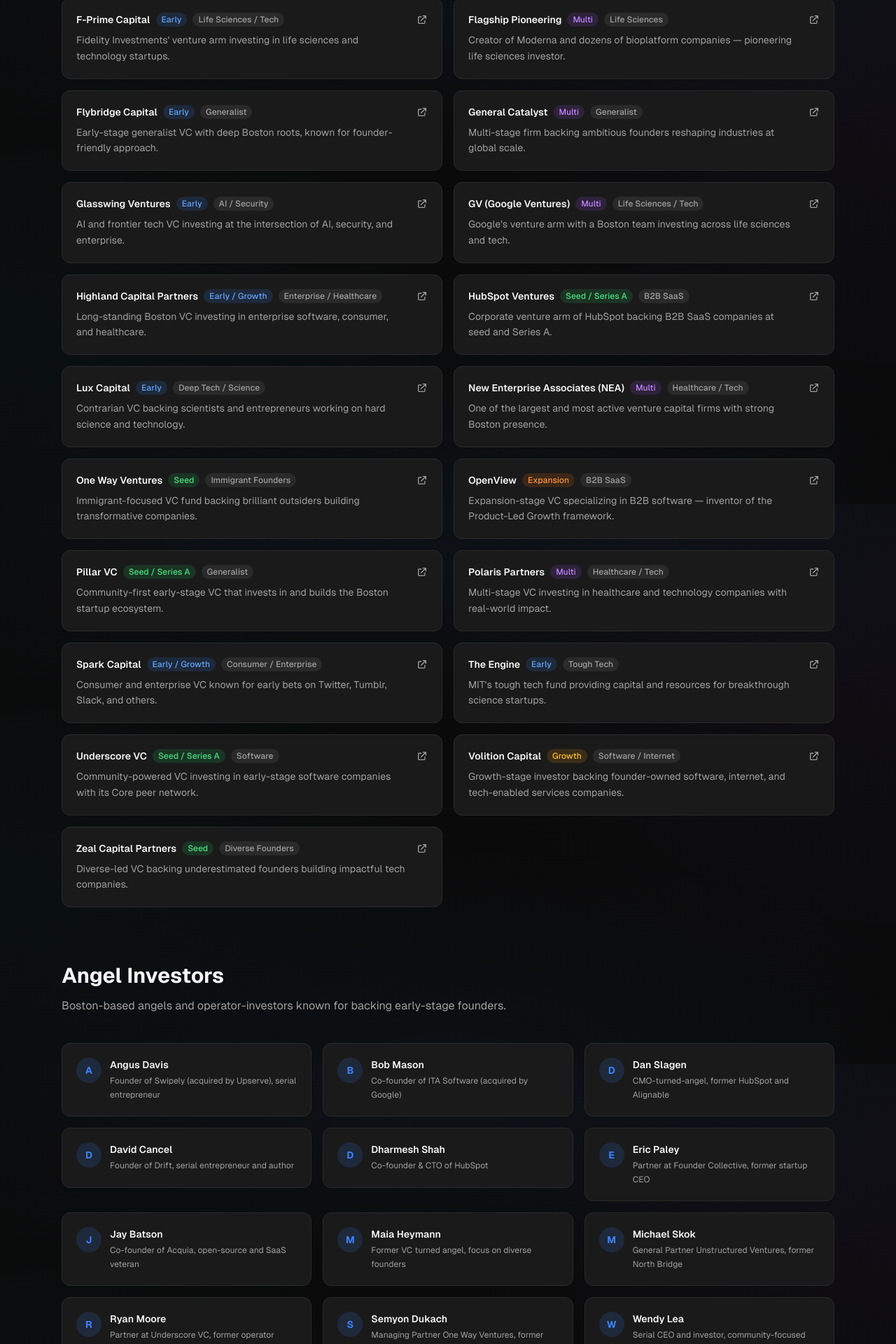
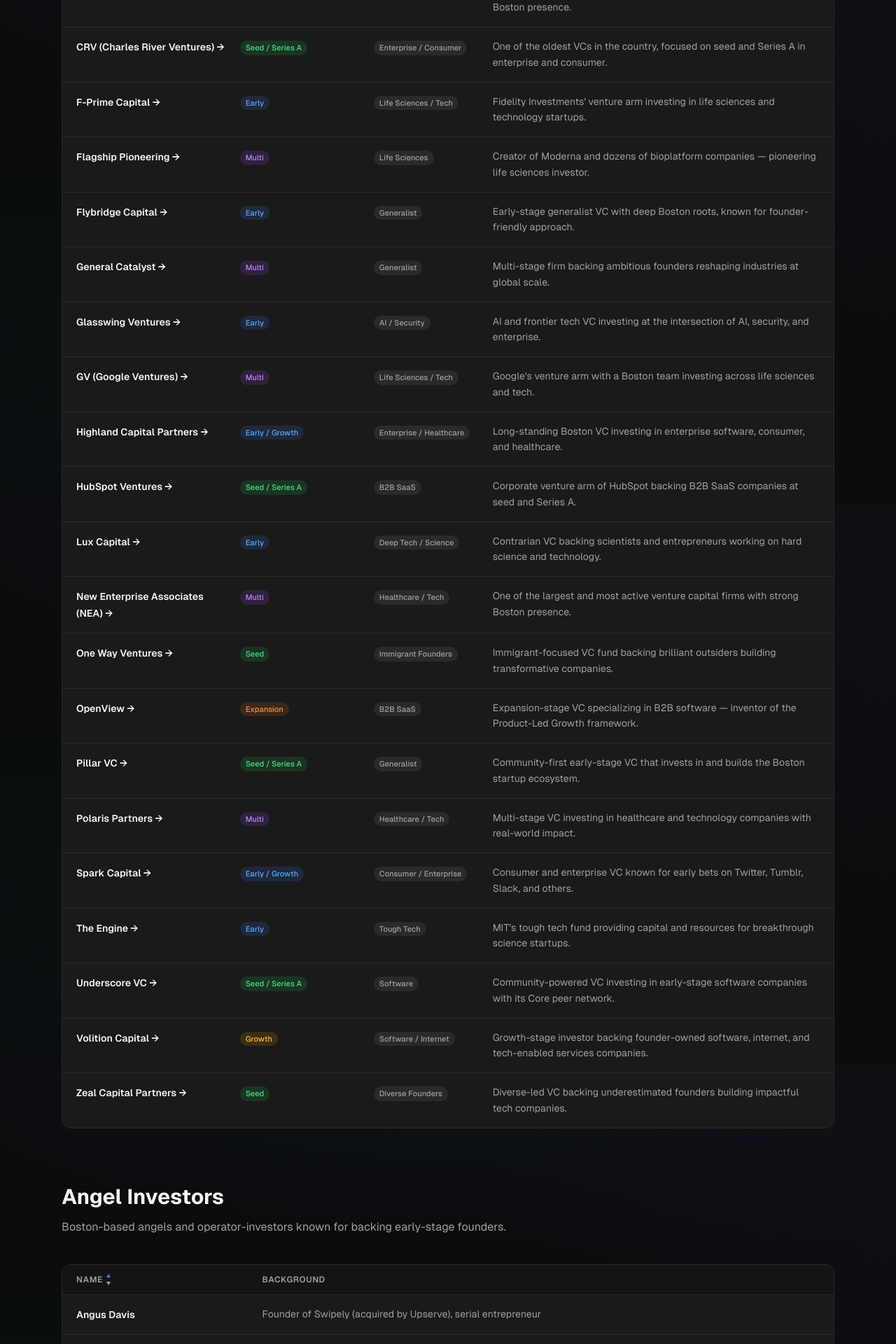
Before and after one commit to bkatz3/BostonTechScene, a Next.js app: page /vcs in a window 1280 px wide. Shown: the part 880-2800 px from the top of the page at 70% size. Built offline with nearby package versions, Linux system fonts and the light colour scheme.

Commit message:
more frontend updates + cta link update

```diff
--- a/app/vcs/page.tsx
+++ b/app/vcs/page.tsx
@@ -1,22 +1,14 @@
 import type { Metadata } from "next";
 import SectionHeader from "@/components/SectionHeader";
 import FadeIn from "@/components/FadeIn";
+import VCFirmsTable from "@/components/VCFirmsTable";
+import AngelsTable from "@/components/AngelsTable";
 import { vcFirms, angels } from "@/data/vcs";
 
 export const metadata: Metadata = {
   title: "VCs & Investors",
   description:
     "Boston-based venture capital firms and angel investors actively funding early-stage startups.",
-};
-
-const stageColors: Record<string, string> = {
-  "Seed": "bg-green-500/15 text-green-400",
-  "Seed / Series A": "bg-green-500/15 text-green-400",
-  "Early": "bg-blue-500/15 text-blue-400",
-  "Early / Growth": "bg-blue-500/15 text-blue-400",
-  "Multi": "bg-purple-500/15 text-purple-400",
-  "Expansion": "bg-orange-500/15 text-orange-400",
-  "Growth": "bg-amber-500/15 text-amber-400",
 };
 
 export default function VCsPage() {
@@ -46,38 +38,7 @@
             subtitle="Boston-based and Boston-active VC firms, from seed through growth stage."
           />
         </FadeIn>
-        <div className="grid sm:grid-cols-2 gap-4">
-          {vcFirms.map((firm, i) => (
-            <FadeIn key={firm.name} delay={i * 40}>
-              <a
-                href={firm.url}
-                target="_blank"
-                rel="noopener noreferrer"
-                className="flex items-start gap-4 bg-surface border border-[#2a2a2a] rounded-xl p-5 card-hover"
-              >
-                <div className="flex-1 min-w-0">
-                  <div className="flex items-center gap-2 flex-wrap mb-2">
-                    <span className="text-text-primary font-semibold text-sm">{firm.name}</span>
-                    {firm.stage && (
-                      <span className={`text-xs px-2 py-0.5 rounded-full font-medium ${stageColors[firm.stage] ?? "bg-slate-500/15 text-slate-400"}`}>
-                        {firm.stage}
-                      </span>
-                    )}
-                    {firm.focus && (
-                      <span className="text-xs px-2 py-0.5 rounded-full font-medium bg-[#2a2a2a] text-text-secondary">
-                        {firm.focus}
-                      </span>
-                    )}
-                  </div>
-                  <p className="text-text-secondary text-sm leading-relaxed">{firm.description}</p>
-                </div>
-                <svg className="w-4 h-4 text-text-secondary shrink-0 mt-0.5" fill="none" viewBox="0 0 24 24" stroke="currentColor">
-                  <path strokeLinecap="round" strokeLinejoin="round" strokeWidth={2} d="M10 6H6a2 2 0 00-2 2v10a2 2 0 002 2h10a2 2 0 002-2v-4M14 4h6m0 0v6m0-6L10 14" />
-                </svg>
-              </a>
-            </FadeIn>
-          ))}
-        </div>
+        <VCFirmsTable firms={vcFirms} />
       </section>
 
       {/* Angels */}
@@ -88,34 +49,7 @@
             subtitle="Boston-based angels and operator-investors known for backing early-stage founders."
           />
         </FadeIn>
-        <div className="grid sm:grid-cols-2 lg:grid-cols-3 gap-4">
-          {angels.map((angel, i) => (
-            <FadeIn key={angel.name} delay={i * 50}>
-              <div className="bg-surface border border-[#2a2a2a] rounded-xl p-5 card-hover">
-                <div className="flex items-start gap-3">
-                  <div className="w-9 h-9 rounded-full bg-accent/15 flex items-center justify-center text-accent text-sm font-bold shrink-0">
-                    {angel.name.charAt(0)}
-                  </div>
-                  <div>
-                    {angel.url ? (
-                      <a
-                        href={angel.url}
-                        target="_blank"
-                        rel="noopener noreferrer"
-                        className="text-text-primary font-semibold text-sm hover:text-accent transition-colors"
-                      >
-                        {angel.name}
-                      </a>
-                    ) : (
-                      <p className="text-text-primary font-semibold text-sm">{angel.name}</p>
-                    )}
-                    <p className="text-text-secondary text-xs mt-1 leading-relaxed">{angel.background}</p>
-                  </div>
-                </div>
-              </div>
-            </FadeIn>
-          ))}
-        </div>
+        <AngelsTable angels={angels} />
       </section>
 
       {/* Tips */}
--- /dev/null
+++ b/components/AngelsTable.tsx
@@ -0,0 +1,38 @@
+"use client";
+
+import DataTable, { Column } from "@/components/DataTable";
+import type { Angel } from "@/data/types";
+
+const columns: Column<Angel>[] = [
+  {
+    key: "name",
+    label: "Name",
+    width: "w-[25%]",
+    sortable: true,
+    sortValue: (a) => a.name,
+    render: (a) => (
+      <span className={`text-text-primary font-semibold text-sm ${a.url ? "group-hover:text-accent transition-colors" : ""}`}>
+        {a.name}{a.url ? " →" : ""}
+      </span>
+    ),
+  },
+  {
+    key: "background",
+    label: "Background",
+    flex: true,
+    render: (a) => (
+      <p className="text-text-secondary text-sm leading-relaxed">{a.background}</p>
+    ),
+  },
+];
+
+export default function AngelsTable({ angels }: { angels: Angel[] }) {
+  return (
+    <DataTable
+      data={angels}
+      columns={columns}
+      getHref={(a) => a.url ?? ""}
+      defaultSortKey="name"
+    />
+  );
+}
--- a/components/DataTable.tsx
+++ b/components/DataTable.tsx
@@ -94,26 +94,35 @@
         </div>
 
         {/* Rows */}
-        {sorted.map((item, i) => (
-          <a
-            key={getHref(item)}
-            href={getHref(item)}
-            target="_blank"
-            rel="noopener noreferrer"
-            className={`group relative flex items-start px-5 py-4 ring-inset hover:ring-1 hover:ring-accent/50 hover:z-10 ${
+        {sorted.map((item, i) => {
+          const href = getHref(item);
+          const rowClass = `group relative flex items-start px-5 py-4 ring-inset hover:ring-1 hover:ring-accent/50 hover:z-10 ${
             i < sorted.length - 1 ? "border-b border-[#2a2a2a]" : ""
-            } bg-surface hover:bg-[#222222] transition-colors`}
-          >
-            {columns.map((col) => (
+          } bg-surface hover:bg-[#222222] transition-colors`;
+          const inner = columns.map((col) => (
             <div
               key={col.key}
               className={col.flex ? "flex-1" : `${col.width} shrink-0 pr-4`}
             >
               {col.render(item)}
             </div>
-            ))}
+          ));
+          return href ? (
+            <a
+              key={href + i}
+              href={href}
+              target="_blank"
+              rel="noopener noreferrer"
+              className={rowClass}
+            >
+              {inner}
             </a>
-        ))}
+          ) : (
+            <div key={i} className={rowClass}>
+              {inner}
+            </div>
+          );
+        })}
       </div>
     </div>
   );
--- a/components/Footer.tsx
+++ b/components/Footer.tsx
@@ -30,7 +30,7 @@
           </div>
           <div className="flex items-center gap-6 text-sm text-text-secondary">
             <a
-              href="mailto:ben@hybrd.app"
+              href="https://docs.google.com/forms/d/e/1FAIpQLSfB1YUnyy0D_kv6hzOVjOIzlyiinNVa7V9rePFcR5nrK9nOjQ/viewform?usp=dialog"
               target="_blank"
               rel="noopener noreferrer"
               className="text-accent hover:underline font-medium"
--- a/components/Nav.tsx
+++ b/components/Nav.tsx
@@ -8,7 +8,6 @@
   { href: "/communities", label: "Communities" },
   { href: "/programs", label: "Programs" },
   { href: "/vcs", label: "VCs" },
-  { href: "/workspaces", label: "Workspaces" },
 ];
 
 export default function Nav() {
@@ -47,7 +46,7 @@
           {/* Contribute button + hamburger */}
           <div className="flex items-center gap-3">
             <a
-              href="mailto:ben@hybrd.app"
+              href="https://docs.google.com/forms/d/e/1FAIpQLSfB1YUnyy0D_kv6hzOVjOIzlyiinNVa7V9rePFcR5nrK9nOjQ/viewform?usp=dialog"
               target="_blank"
               rel="noopener noreferrer"
               className="hidden md:inline-flex items-center gap-2 px-4 py-2 rounded-lg bg-accent text-white text-sm font-medium hover:bg-blue-500 transition-colors"
@@ -90,7 +89,7 @@
               </Link>
             ))}
             <a
-              href="mailto:ben@hybrd.app"
+              href="https://docs.google.com/forms/d/e/1FAIpQLSfB1YUnyy0D_kv6hzOVjOIzlyiinNVa7V9rePFcR5nrK9nOjQ/viewform?usp=dialog"
               target="_blank"
               rel="noopener noreferrer"
               className="block mt-3 px-3 py-2.5 rounded-lg bg-accent text-white text-sm font-medium text-center hover:bg-blue-500 transition-colors"
--- /dev/null
+++ b/components/ProgramsTable.tsx
@@ -0,0 +1,74 @@
+"use client";
+
+import DataTable, { Column } from "@/components/DataTable";
+import type { Program } from "@/data/types";
+
+const typeBadgeColors: Record<string, string> = {
+  Accelerator: "bg-blue-500/15 text-blue-400",
+  Incubator: "bg-green-500/15 text-green-400",
+  Fellowship: "bg-purple-500/15 text-purple-400",
+  Lab: "bg-orange-500/15 text-orange-400",
+  Fund: "bg-yellow-500/15 text-yellow-400",
+};
+
+const columns: Column<Program>[] = [
+  {
+    key: "name",
+    label: "Name",
+    width: "w-[24%]",
+    sortable: true,
+    sortValue: (p) => p.name,
+    render: (p) => (
+      <span className="text-text-primary font-semibold text-sm group-hover:text-accent transition-colors">
+        {p.name} →
+      </span>
+    ),
+  },
+  {
+    key: "type",
+    label: "Type",
+    width: "w-[14%]",
+    sortable: true,
+    sortValue: (p) => p.type,
+    render: (p) => (
+      <span
+        className={`mt-0.5 inline-block text-[11px] font-medium px-2 py-0.5 rounded-full whitespace-nowrap ${
+          typeBadgeColors[p.type] ?? "bg-slate-500/15 text-slate-400"
+        }`}
+      >
+        {p.type}
+      </span>
+    ),
+  },
+  {
+    key: "focus",
+    label: "Focus",
+    width: "w-[16%]",
+    render: (p) =>
+      p.focus ? (
+        <span className="mt-0.5 inline-block text-[11px] font-medium px-2 py-0.5 rounded-full bg-[#2a2a2a] text-text-secondary whitespace-nowrap">
+          {p.focus}
+        </span>
+      ) : null,
+  },
+  {
+    key: "description",
+    label: "Description",
+    flex: true,
+    render: (p) => (
+      <p className="text-text-secondary text-sm leading-relaxed">{p.description}</p>
+    ),
+  },
+];
+
+export default function ProgramsTable({ programs }: { programs: Program[] }) {
+  return (
+    <DataTable
+      data={programs}
+      columns={columns}
+      getHref={(p) => p.url}
+      defaultSortKey="name"
+      minWidth="700px"
+    />
+  );
+}
--- /dev/null
+++ b/components/VCFirmsTable.tsx
@@ -0,0 +1,77 @@
+"use client";
+
+import DataTable, { Column } from "@/components/DataTable";
+import type { VCFirm } from "@/data/types";
+
+const stageColors: Record<string, string> = {
+  "Seed": "bg-green-500/15 text-green-400",
+  "Seed / Series A": "bg-green-500/15 text-green-400",
+  "Early": "bg-blue-500/15 text-blue-400",
+  "Early / Growth": "bg-blue-500/15 text-blue-400",
+  "Multi": "bg-purple-500/15 text-purple-400",
+  "Expansion": "bg-orange-500/15 text-orange-400",
+  "Growth": "bg-amber-500/15 text-amber-400",
+};
+
+const columns: Column<VCFirm>[] = [
+  {
+    key: "name",
+    label: "Firm",
+    width: "w-[22%]",
+    sortable: true,
+    sortValue: (f) => f.name,
+    render: (f) => (
+      <span className="text-text-primary font-semibold text-sm group-hover:text-accent transition-colors">
+        {f.name} →
+      </span>
+    ),
+  },
+  {
+    key: "stage",
+    label: "Stage",
+    width: "w-[18%]",
+    sortable: true,
+    sortValue: (f) => f.stage ?? "",
+    render: (f) =>
+      f.stage ? (
+        <span
+          className={`mt-0.5 inline-block text-[11px] font-medium px-2 py-0.5 rounded-full whitespace-nowrap ${
+            stageColors[f.stage] ?? "bg-slate-500/15 text-slate-400"
+          }`}
+        >
+          {f.stage}
+        </span>
+      ) : null,
+  },
+  {
+    key: "focus",
+    label: "Focus",
+    width: "w-[16%]",
+    render: (f) =>
+      f.focus ? (
+        <span className="mt-0.5 inline-block text-[11px] font-medium px-2 py-0.5 rounded-full bg-[#2a2a2a] text-text-secondary whitespace-nowrap">
+          {f.focus}
+        </span>
+      ) : null,
+  },
+  {
+    key: "description",
+    label: "Description",
+    flex: true,
+    render: (f) => (
+      <p className="text-text-secondary text-sm leading-relaxed">{f.description}</p>
+    ),
+  },
+];
+
+export default function VCFirmsTable({ firms }: { firms: VCFirm[] }) {
+  return (
+    <DataTable
+      data={firms}
+      columns={columns}
+      getHref={(f) => f.url}
+      defaultSortKey="name"
+      minWidth="700px"
+    />
+  );
+}
```
Also changed, not shown: app/page.tsx (+2 -11 lines), app/programs/page.tsx (+3 -36 lines), data/communities.ts (+7 -0 lines). Lines whose indentation alone changed are shown as unchanged.
